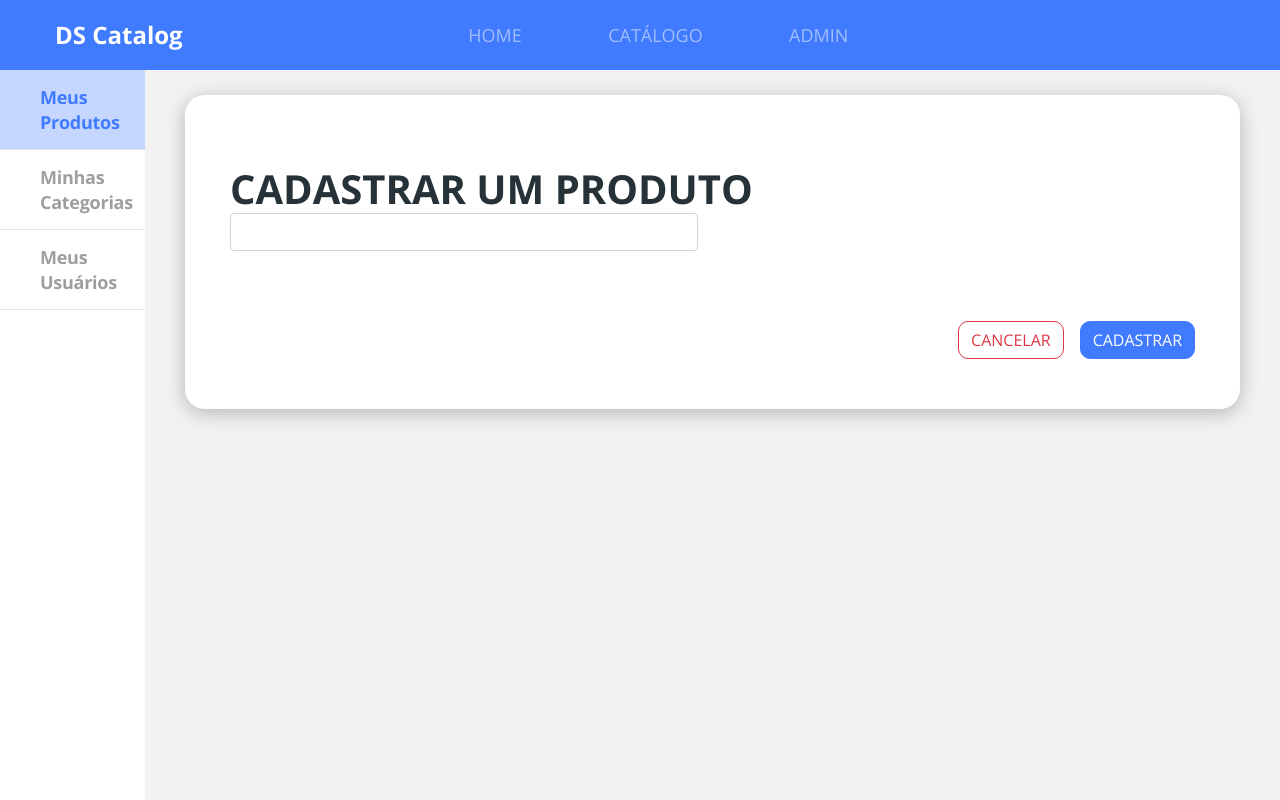
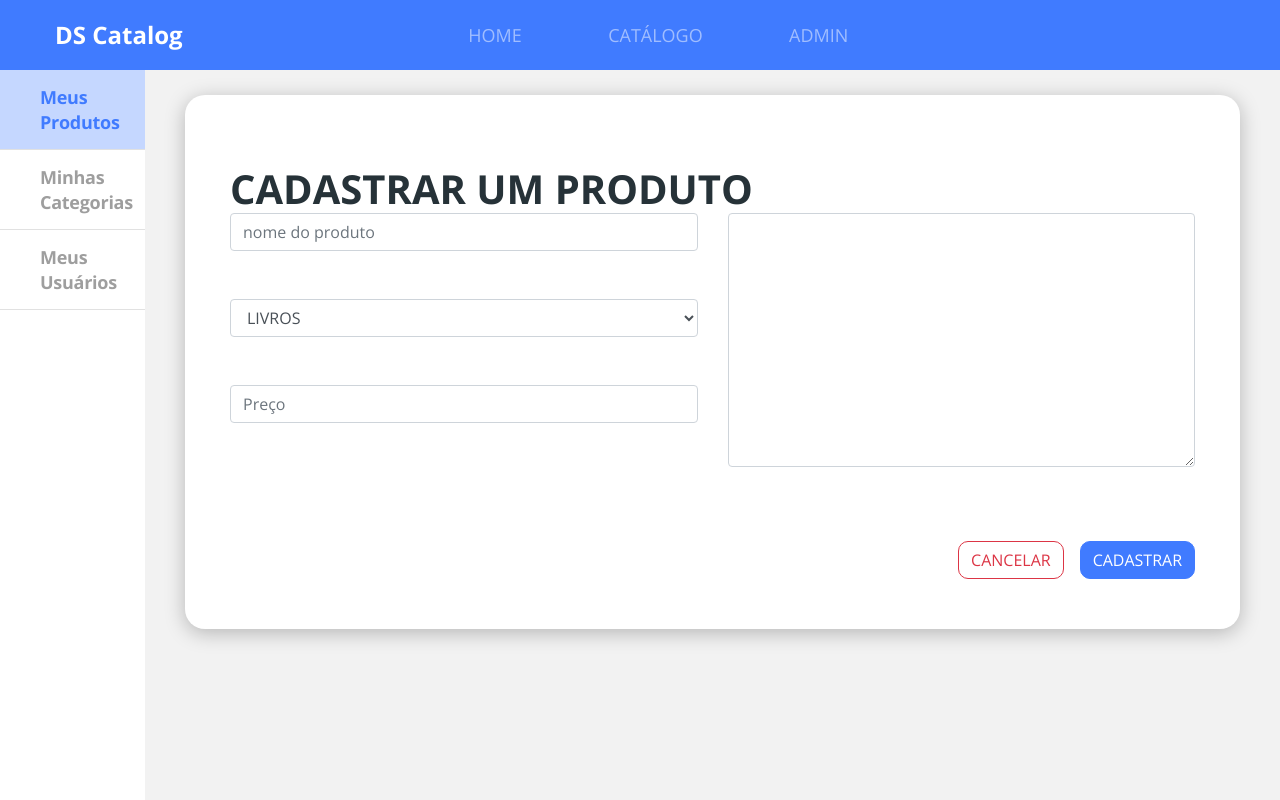
Before and after one commit to acsonov/dscatalog-bootcamp-devsuperior, a React (Create React App) app in the folder front-web/: page /admin/products/create in a window 1280 px wide. Built offline with nearby package versions, Linux system fonts and the light colour scheme.

Commit message:
Finish add product form

```diff
--- a/front-web/src/pages/Admin/components/Products/Form/index.tsx
+++ b/front-web/src/pages/Admin/components/Products/Form/index.tsx
@@ -1,17 +1,90 @@
-import React from 'react';
+import { makeRequest } from 'core/utils/resquest';
+import React, { useState } from 'react';
 import BaseForm from '../../BaseForm';
 import './styles.scss';
 
+type FormState = {
+    name: string;
+    price: string;
+    category: string;
+    description: string;
+}
+
+type formEvent = React.ChangeEvent<HTMLInputElement | HTMLSelectElement | HTMLTextAreaElement>;
 
 const Form = () => {
+    const [formData, setFormData] = useState<FormState>({
+        name: '',
+        price: '',
+        category: '',
+        description: ''
+    });
+
+    const handleOnChange = (event: formEvent) => {
+        const name = event.target.name;
+        const value = event.target.value;
+
+        setFormData(data => ({ ...data, [name]: value }));
+    }
+
+    const handleSubmit = (event: React.FormEvent<HTMLFormElement>) => {
+        event.preventDefault();
+        const payload = {
+            ...formData,
+            imgUrl: 'https://images7.kabum.com.br/produtos/fotos/115737/console-sony-playstation-5-midia-fisica_1598984720_g.jpg',
+            categories: [{ id: formData.category }]
+        }
+        makeRequest({ url: '/products', method: 'POST', data: payload })
+            .then(() => {
+                setFormData({ name: '', category: '', price: '', description: '' });
+            })
+        console.log(payload);
+    }
     return (
-<BaseForm title = "CADASTRAR UM PRODUTO">
-    <div className = "row">
+        <form onSubmit={handleSubmit}>
+            <BaseForm title="CADASTRAR UM PRODUTO">
+                <div className="row">
                     <div className="col-6">
-            <input type = "text" className = "form-control" />
+                        <input
+                            value={formData.name}
+                            name="name"
+                            type="text"
+                            className="form-control mb-5"
+                            onChange={handleOnChange}
+                            placeholder="nome do produto"
+                        />
+                        <select
+                            value={formData.category}
+                            className="form-control mb-5" onChange={handleOnChange}
+                            name="category"
+                        >
+                            <option value="1">LIVROS</option>
+                            <option value="2">ELETRONICOS</option>
+                            <option value="3">COMPUTADORES</option>
+
+                        </select>
+                        <input
+                            value={formData.price}
+                            name="price"
+                            type="text"
+                            className="form-control mb-5"
+                            onChange={handleOnChange}
+                            placeholder="Preço"
+                        />
+                    </div>
+                    <div className = "col-6">
+                    <textarea
+                        name="description"
+                        value = {formData.description}
+                        onChange={handleOnChange}
+                        className = "form-control"
+                        cols={30}
+                        rows={10}
+                    />
                     </div>
                 </div>
             </BaseForm>
+        </form>
     )
 };
 
```
Also changed, not shown: 1 other file (tests, documents, lock files or other folders). Lines whose indentation alone changed are shown as unchanged.
